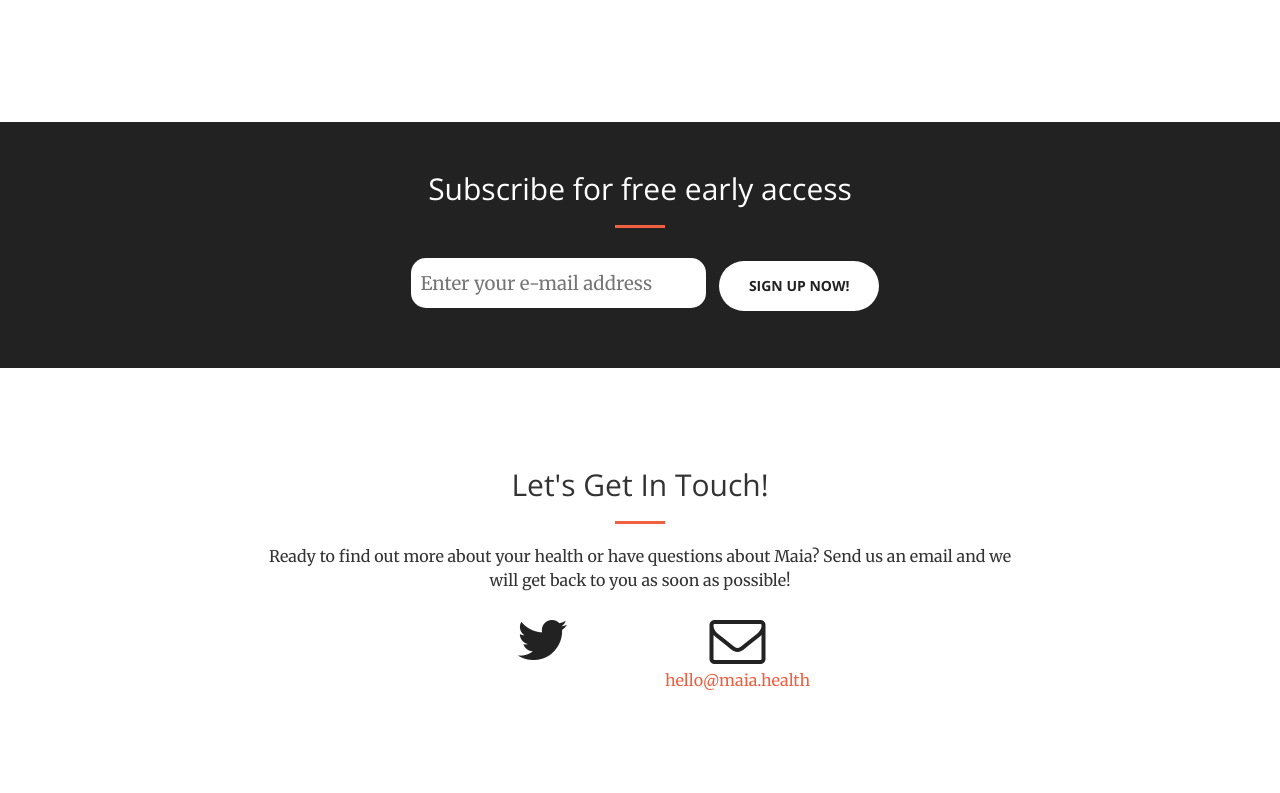
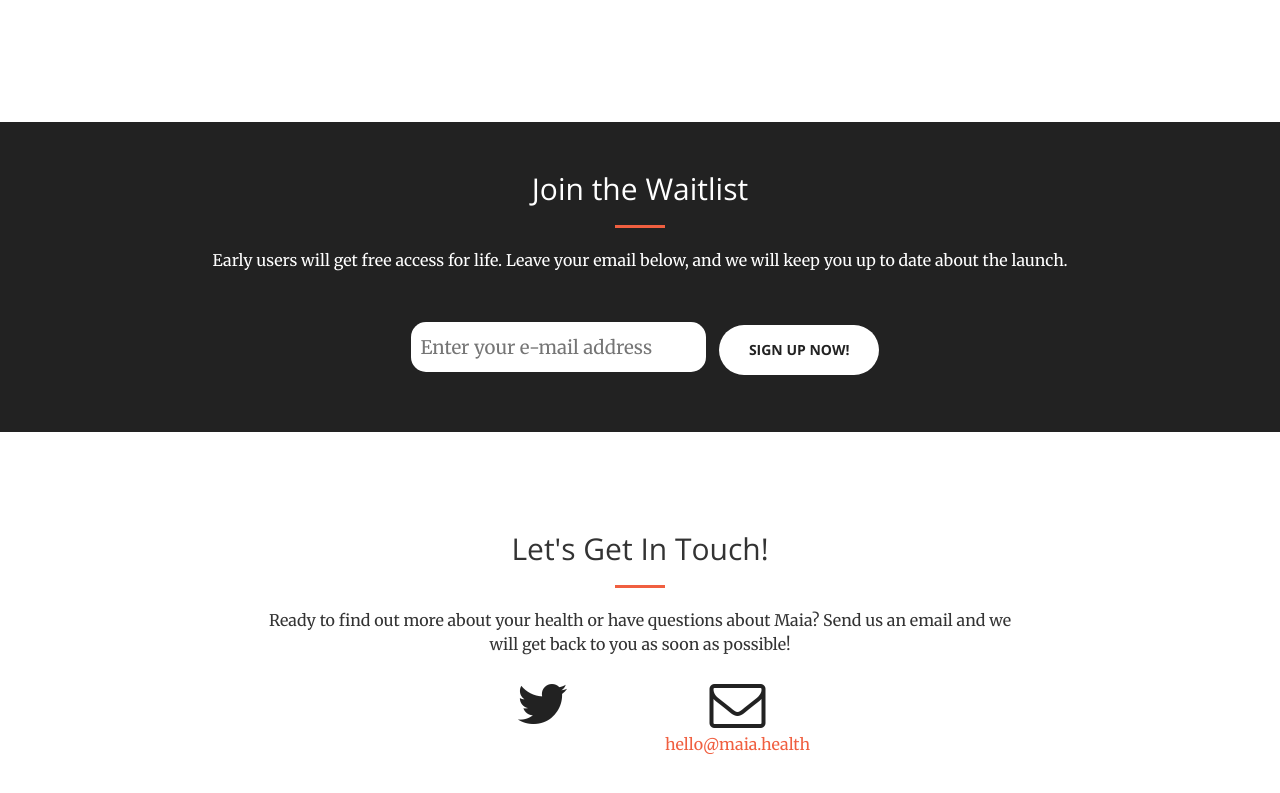
Before and after one commit to bettercalldoc/bettercalldoc, a Jekyll site: the page built from index.html, in a window 1280 px wide and 900 px high, scrolled down 1814 px, cut to the strip 92-885 px from the top of the window. Built offline with Jekyll 4.4.1, drawn with Linux system fonts in a browser that asks for light colours.

Commit message:
CTA update

```diff
--- a/_includes/aside.html
+++ b/_includes/aside.html
@@ -2,8 +2,10 @@
       <div class="container text-center">
           <div class="call-to-action">
 
-              <h2>Subscribe for free early access</h2>
+              <h2>Join the Waitlist</h2>
               <hr class="primary">
+              <p>Early users will get free access for life. Leave your email below, and we will keep you up to date about the launch.</p>
+              <br>
               <input type="email" size="24" style="height:50px;font-size:14pt;border-radius:15px;border:2px;margin:10px;padding:10px" placeholder="Enter your e-mail address">
               <a href="#" class="btn btn-default btn-xl wow tada">Sign Up Now!</a>
           </div>
```
